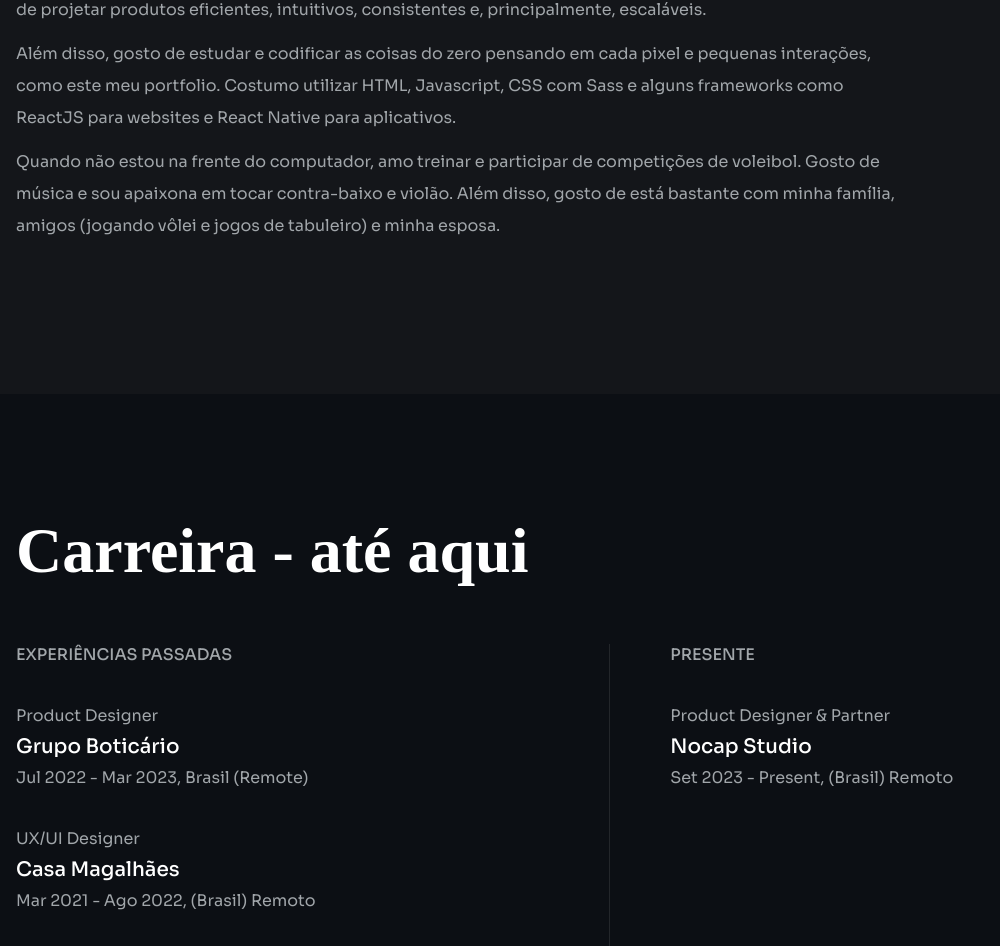
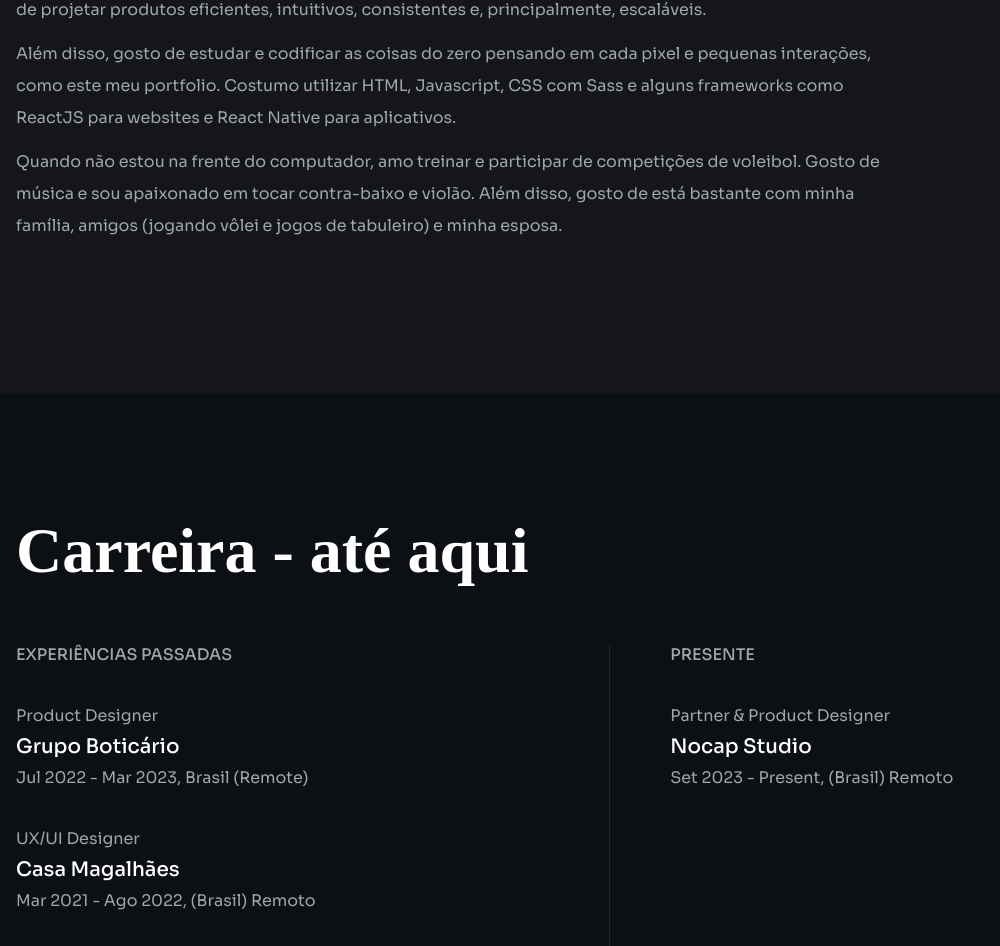
Before and after one commit to paulojanai/my-website-react, a React (Vite) app: page /about in a window 1280 px wide. Shown: the part 2870-3816 px from the top of the page, without its empty margins (0-1000 px from the left). Built offline with nearby package versions, Linux system fonts and the light colour scheme; a web font is replaced by a local one.

Commit message:
feat: cv and subtitle in section-hero changed

```diff
--- a/src/pages/about.tsx
+++ b/src/pages/about.tsx
@@ -193,7 +193,7 @@ function About() {
                 explorar essa área de programação e design, em 2013, aos 15
                 anos, comecei a estudar profundamente sobre essas áreas
                 juntamente com a minha grade escolar comum. Isso marca o início
-                da minha carreira como desenvolver e designer.
+                da minha carreira como desenvolvedor e designer.
               </p>
               <p className='body-md paragraph-high'>
                 Moro em Canindé, Brasil - atualmente, atuo como product designer
@@ -214,7 +214,7 @@ function About() {
               <p className='body-md paragraph-high'>
                 Quando não estou na frente do computador, amo treinar e
                 participar de competições de voleibol. Gosto de música e sou
-                apaixona em tocar contra-baixo e violão. Além disso, gosto de
+                apaixonado em tocar contra-baixo e violão. Além disso, gosto de
                 está bastante com minha família, amigos (jogando vôlei e jogos
                 de tabuleiro) e minha esposa.
               </p>
@@ -289,7 +289,7 @@ function About() {
               <p className='title'>PRESENTE</p>
               <ul>
                 <li className='experience'>
-                  <p className='body-md'>Product Designer & Partner</p>
+                  <p className='body-md'>Partner & Product Designer</p>
                   <p className='body-xl'>Nocap Studio</p>
                   <p className='body-md'>Set 2023 - Present, (Brasil) Remoto</p>
                 </li>
--- a/src/pages/home.tsx
+++ b/src/pages/home.tsx
@@ -120,14 +120,14 @@ function Home() {
 
                 <h1 className='display-lg'>Paulo Janai</h1>
                 <div className='current-company'>
-                  <p className='body-2xl'>Product Designer na&nbsp;</p>
-                  <a
+                  <p className='body-2xl'>Product Designer e Developer</p>
+                  {/* <a&nbsp;
                     href='https://www.instagram.com/nocapsttudio/'
                     className='company body-2xl'
                     target='_blank'
                   >
                     Nocap Studio
-                  </a>
+                  </a> */}
                 </div>
               </div>
               <p className='body-lg paragraph-medium'>
```
Also changed, not shown: 1 other file (tests, documents, lock files or other folders).
